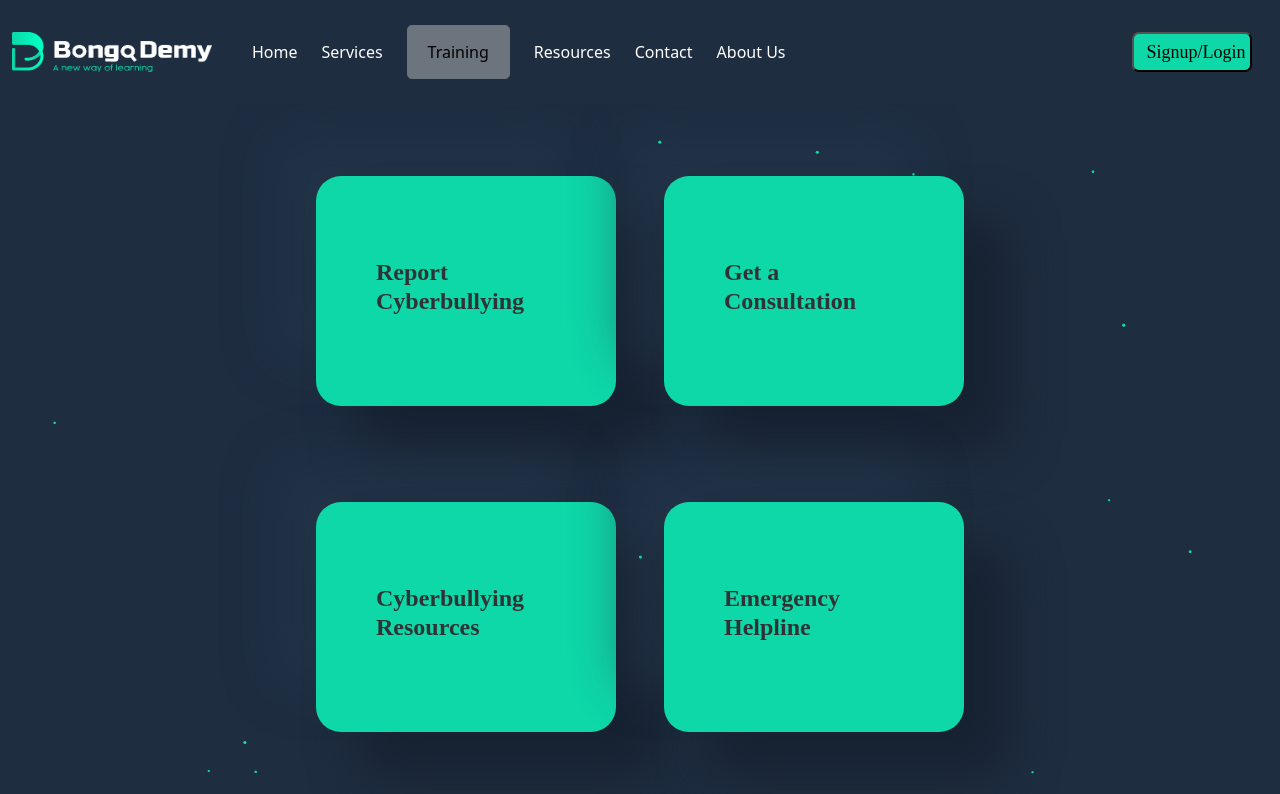
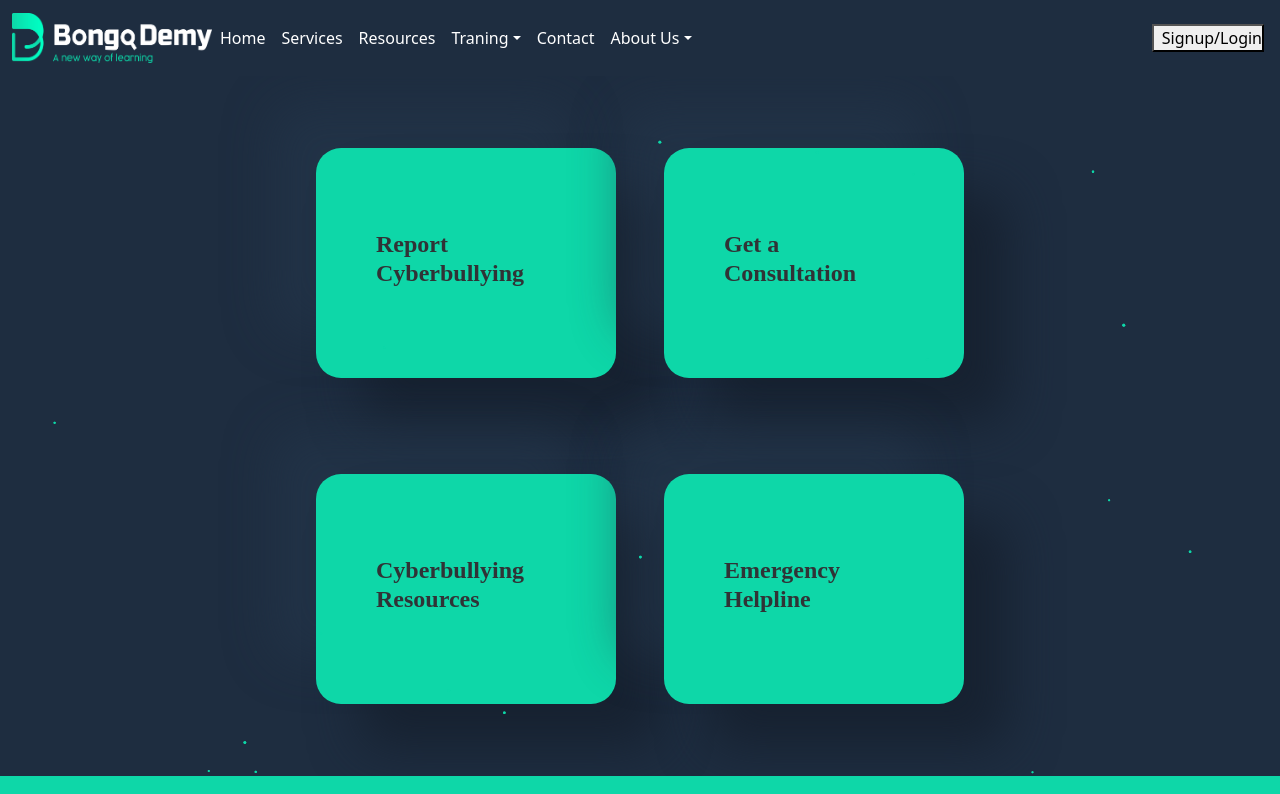
Before and after one commit to JannatBorna/bongodemy, a React (Create React App) app: page /cyberBulling in a window 1280 px wide. Shown: the top 794 px of the page. Built offline with nearby package versions, Linux system fonts and the light colour scheme; no server answers.

Commit message:
added all

```diff
--- a/public/index.html
+++ b/public/index.html
@@ -2,19 +2,22 @@
 <html lang="en">
   <head>
     <meta charset="utf-8" />
-    <link rel="icon" href="%PUBLIC_URL%/favicon.ico" />
+    <link rel="icon" href="https://i.ibb.co/9Tn5Yqq/favicon.png" />
     <meta name="viewport" content="width=device-width, initial-scale=1" />
     <meta name="theme-color" content="#000000" />
     <meta
       name="description"
       content="Web site created using create-react-app"
     />
-    <link rel="apple-touch-icon" href="%PUBLIC_URL%/logo192.png" />
+    <link rel="apple-touch-icon" href="https://i.ibb.co/9Tn5Yqq/favicon.png" />
     <!--
       manifest.json provides metadata used when your web app is installed on a
       user's mobile device or desktop. See https://developers.google.com/web/fundamentals/web-app-manifest/
     -->
     <link rel="manifest" href="%PUBLIC_URL%/manifest.json" />
+    <link href="https://cdn.jsdelivr.net/npm/bootstrap@5.0.2/dist/css/bootstrap.min.css" rel="stylesheet" integrity="sha384-EVSTQN3/azprG1Anm3QDgpJLIm9Nao0Yz1ztcQTwFspd3yD65VohhpuuCOmLASjC" crossorigin="anonymous">
+
+    <script src="https://cdn.jsdelivr.net/npm/bootstrap@5.0.2/dist/js/bootstrap.bundle.min.js" integrity="sha384-MrcW6ZMFYlzcLA8Nl+NtUVF0sA7MsXsP1UyJoMp4YLEuNSfAP+JcXn/tWtIaxVXM" crossorigin="anonymous"></script>
     <!--
       Notice the use of %PUBLIC_URL% in the tags above.
       It will be replaced with the URL of the `public` folder during the build.
--- a/src/Component/Shared/Footer/Footer.css
+++ b/src/Component/Shared/Footer/Footer.css
@@ -1,19 +1,3 @@
-/* .foterstyle{
-    color:#1E2D40;
-    background-color: #0ED7A8;
- height: 50vh;
- margin-top: -20px;
- }
- .subscribe{
-     color:white;
-     background-color:#1E2D40 ;
- }
- .subscribe:hover{
-     color:rgb(236, 225, 225);
-
- }
-  */
-
   ul {
     margin: 0px;
     padding: 0px;
@@ -112,7 +96,7 @@
   bottom: -15px;
   height: 2px;
   width: 50px;
-  background: #ff5e14;
+  background:#373636 ;
 }
 .footer-widget ul li {
   display: inline-block;
--- a/src/Component/Shared/Header/Navigation.css
+++ b/src/Component/Shared/Header/Navigation.css
@@ -1,4 +1,4 @@
-.navbarstyle {
+/* .navbarstyle {
   background-color: #1E2D40 !important;
 }
 
@@ -49,7 +49,7 @@
   color: black !important;
 } */
 
-#dropdown-basic {
+/* #dropdown-basic {
   background-color: #1E2D40 !important;
 }
 
@@ -87,4 +87,4 @@
   background-color: #1E2D40 !important;
   color: white !important;
   font-family: cursive;
-}
+} */ */
--- a/src/Component/Shared/Header/Navigation.js
+++ b/src/Component/Shared/Header/Navigation.js
@@ -1,52 +1,117 @@
+// import React from 'react';
+// import './Navigation.css'
+// import { Navbar, Nav, Container, NavDropdown } from 'react-bootstrap';
+// import { Link } from "react-router-dom";
+// import logo from '../../../images/icon/BongoDemy-Logo-Transparent.png'
+// const Navigation = () => {
+//     return (
+
+//         <Navbar className='navbarstyle ' expand="lg ">
+//             <Container fluid>
+//                 <Navbar.Brand to="#">
+//                     <img src={logo} alt="" className='header_logo' />
+//                 </Navbar.Brand>
+//                 <Navbar.Toggle aria-controls="navbarScroll" />
+//                 <Navbar.Collapse id="navbarScroll">
+//                     <Nav className=" text-decoration-none d-flex justify-content-around align-items-center ">
+
+
+//                         <Link className='text-white ms-4 text-decoration-none ' to='/home'>Home</Link>
+//                         <Link className='text-white ms-4 text-decoration-none' to='/services'>Services</Link>
+//                         <NavDropdown  className='btn btn-secondary ms-4 text-decoration-none rounded-3' title="Training" id="basic-nav-dropdown">
+//                             <NavDropdown.Item to="/freeTraining">Free Training</NavDropdown.Item>
+//                             <NavDropdown.Item to="/courses">Courses</NavDropdown.Item>
+//                             <Link to='/hackingLab'>
+//                                 <NavDropdown.Item to="/hackingLab">Hacking Lab</NavDropdown.Item>
+
+//                             </Link>
+//                             <NavDropdown.Item to="/battleGround">Battle Ground</NavDropdown.Item>
+//                         </NavDropdown>
+
+//                         <Link className='text-white ms-4 text-decoration-none' to='/resources'>Resources</Link>
+//                         <Link className='text-white ms-4 text-decoration-none' to='/contact'>Contact</Link>
+//                         <Link className='text-white ms-4 text-decoration-none' to='/about'>About Us</Link>
+
+//                     </Nav>
+
+//                     <Navbar.Collapse className="d-flex justify-content-end ">
+//                         <Navbar.Text >
+
+
+//                             <button className='signUp_button m-3'>
+//                                 <Link className='text-black ms-2 text-decoration-none' to='/login'>Signup/Login</Link>
+//                             </button>
+//                         </Navbar.Text>
+
+//                     </Navbar.Collapse>
+//                 </Navbar.Collapse>
+//             </Container>
+//         </Navbar>
+//     );
+// };
+
+// export default Navigation;
+
 import React from 'react';
-import './Navigation.css'
-import { Navbar, Nav, Container, NavDropdown } from 'react-bootstrap';
-import { Link } from "react-router-dom";
+import { Link } from 'react-router-dom';
 import logo from '../../../images/icon/BongoDemy-Logo-Transparent.png'
+
 const Navigation = () => {
     return (
+        <div >
+            <nav style={{ backgroundColor: "#1E2D40" }} className="navbar navbar-expand-lg navbar-light">
+                <div className="container-fluid">
+                <img width="200px" height="50px" src={logo} alt="" className='header_logo' />
+                    <button className="navbar-toggler" type="button" data-bs-toggle="collapse" data-bs-target="#navbarNavDropdown" aria-controls="navbarNavDropdown" aria-expanded="false" aria-label="Toggle navigation">
+                        <span className="navbar-toggler-icon"></span>
+                    </button>
+                    <div className="collapse navbar-collapse" id="navbarNavDropdown">
+                        <ul className="navbar-nav">
+                            <li className="nav-item">
+                                <Link className="nav-link active text-white" aria-current="page" to="/home">Home</Link>
+                            </li>
 
-        <Navbar className='navbarstyle ' expand="lg ">
-            <Container fluid>
-                <Navbar.Brand href="#">
-                    <img src={logo} alt="" className='header_logo' />
-                </Navbar.Brand>
-                <Navbar.Toggle aria-controls="navbarScroll" />
-                <Navbar.Collapse id="navbarScroll">
-                    <Nav className=" text-decoration-none d-flex justify-content-around align-items-center ">
+                            <li className="nav-item">
+                                <Link className="nav-link text-white" to="/services">Services</Link>
+                            </li>
+                            <li className="nav-item">
+                                <Link className="nav-link text-white" to='/resources'>Resources</Link>
+                            </li>
+                            <li className="nav-item dropdown">
+                                <Link className="nav-link dropdown-toggle text-white" to="#" id="navbarDropdownMenuLink" role="button" data-bs-toggle="dropdown" aria-expanded="false">
+                                    Traning
+                                </Link>
+                                <ul className="dropdown-menu" aria-labelledby="navbarDropdownMenuLink">
+                                    <li><Link className="dropdown-item " to="/freeTraining">Free Training</Link></li>
+                                    <li><Link className="dropdown-item " to="/courses">Courses</Link></li>
+                                    <li><Link className="dropdown-item " to="/hackingLab">Hacking Lab</Link></li>
+                                    <li><Link className="dropdown-item " to="/battleGround">Battle Ground</Link></li>
+                                </ul>
+                            </li>
+                            <li className="nav-item">
+                                <Link className="nav-link text-white" to='/contact'>Contact</Link>
+                            </li>
 
-
-                        <Link className='text-white ms-4 text-decoration-none ' to='/home'>Home</Link>
-                        <Link className='text-white ms-4 text-decoration-none' to='/services'>Services</Link>
-                        <NavDropdown  className='btn btn-secondary ms-4 text-decoration-none rounded-3' title="Training" id="basic-nav-dropdown">
-                            <NavDropdown.Item href="/freeTraining">Free Training</NavDropdown.Item>
-                            <NavDropdown.Item href="/courses">Courses</NavDropdown.Item>
-                            <Link to='/hackingLab'>
-                                <NavDropdown.Item href="/hackingLab">Hacking Lab</NavDropdown.Item>
-
-                            </Link>
-                            <NavDropdown.Item href="/battleGround">Battle Ground</NavDropdown.Item>
-                        </NavDropdown>
-
-                        <Link className='text-white ms-4 text-decoration-none' to='/resources'>Resources</Link>
-                        <Link className='text-white ms-4 text-decoration-none' to='/contact'>Contact</Link>
-                        <Link className='text-white ms-4 text-decoration-none' to='/about'>About Us</Link>
-
-                    </Nav>
-
-                    <Navbar.Collapse className="d-flex justify-content-end ">
-                        <Navbar.Text >
-
-
-                            <button className='signUp_button m-3'>
-                                <Link className='text-black ms-2 text-decoration-none' to='/login'>Signup/Login</Link>
-                            </button>
-                        </Navbar.Text>
-
-                    </Navbar.Collapse>
-                </Navbar.Collapse>
-            </Container>
-        </Navbar>
+                            <li className="nav-item dropdown">
+                                <Link className="nav-link dropdown-toggle text-white" to="#" id="navbarDropdownMenuLink" role="button" data-bs-toggle="dropdown" aria-expanded="false">
+                                    About Us
+                                </Link>
+                                <ul className="dropdown-menu" aria-labelledby="navbarDropdownMenuLink">
+                                    <li><Link className="dropdown-item " to="about">About bongoDemy</Link></li>
+                                    <li><Link className="dropdown-item " to="#">Another action</Link></li>
+                                    <li><Link className="dropdown-item " to="#">Something else here</Link></li>
+                                </ul>
+                            </li>
+                        </ul>
+                    </div>
+                </div>
+                <div>
+                    <button className='signUp_button m-3'>
+                        <Link className='text-black ms-2 text-decoration-none' to='/login'>Signup/Login</Link>
+                    </button>
+                </div>
+            </nav>
+        </div>
     );
 };
 
--- a/src/Component/pages/ComingPage/ComingPage.js
+++ b/src/Component/pages/ComingPage/ComingPage.js
@@ -1,5 +1,5 @@
 import React from 'react';
-import './ComingPage.css'
+import './ComingPage.css';
 
 const ComingPage = () => {
     return (
```
Also changed, not shown: src/Component/Shared/Footer/Footer.js (+10 -10 lines), public/favicon.jpg (added), 1 other file (tests, documents, lock files or other folders).
